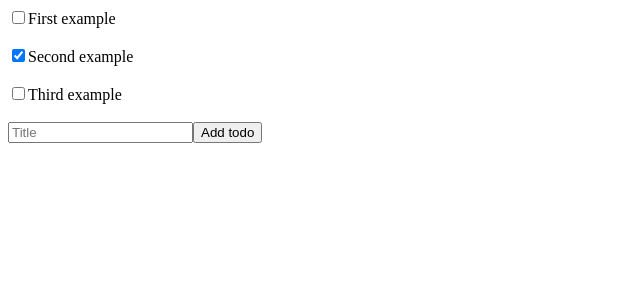
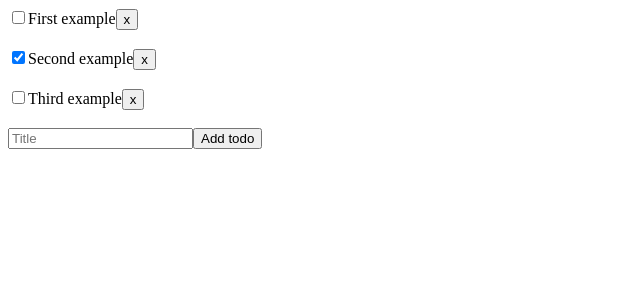
Before and after one commit to nikandlv/todos, a React (Create React App) app: page / in a window 1280 px wide. Shown: the top 300 px of the page, without its empty margins (0-640 px from the left). Built offline with nearby package versions, Linux system fonts and the light colour scheme.

Commit message:
Added delete todo

```diff
--- a/src/app/Components/Todo.tsx
+++ b/src/app/Components/Todo.tsx
@@ -1,18 +1,26 @@
 import { ITodo } from 'app/Types/Todo'
 
 export interface ITodoProps extends ITodo {
-    onChange: (id: number, checked: boolean) => void
+    onChange?: (id: number, checked: boolean) => void
+    onDelete?: (id: number) => void
 }
 
-export default function Todo({ id, title, checked, onChange }: ITodoProps) {
+export default function Todo({
+    id,
+    title,
+    checked,
+    onChange,
+    onDelete,
+}: ITodoProps) {
     return (
         <div>
             <input
                 type="checkbox"
                 checked={checked}
-                onClick={() => onChange(id, !checked)}
+                onClick={() => onChange && onChange(id, !checked)}
             />
             <span>{title}</span>
+            <button onClick={() => onDelete && onDelete(id)}>x</button>
             <br />
             <br />
         </div>
--- a/src/app/Layouts/Todos.tsx
+++ b/src/app/Layouts/Todos.tsx
@@ -23,10 +23,20 @@ export default function Todos({ todos, setTodos }: ITodosProps) {
         [todos, setTodos]
     )
 
+    const deleteTodo = useCallback(
+        (id: number) => setTodos(todos.filter((todo) => todo.id !== id)),
+        [todos, setTodos]
+    )
+
     return (
         <div>
             {todos.map((todo) => (
-                <Todo onChange={checkTodo} key={todo.id} {...todo} />
+                <Todo
+                    key={todo.id}
+                    onChange={checkTodo}
+                    onDelete={deleteTodo}
+                    {...todo}
+                />
             ))}
         </div>
     )
```
